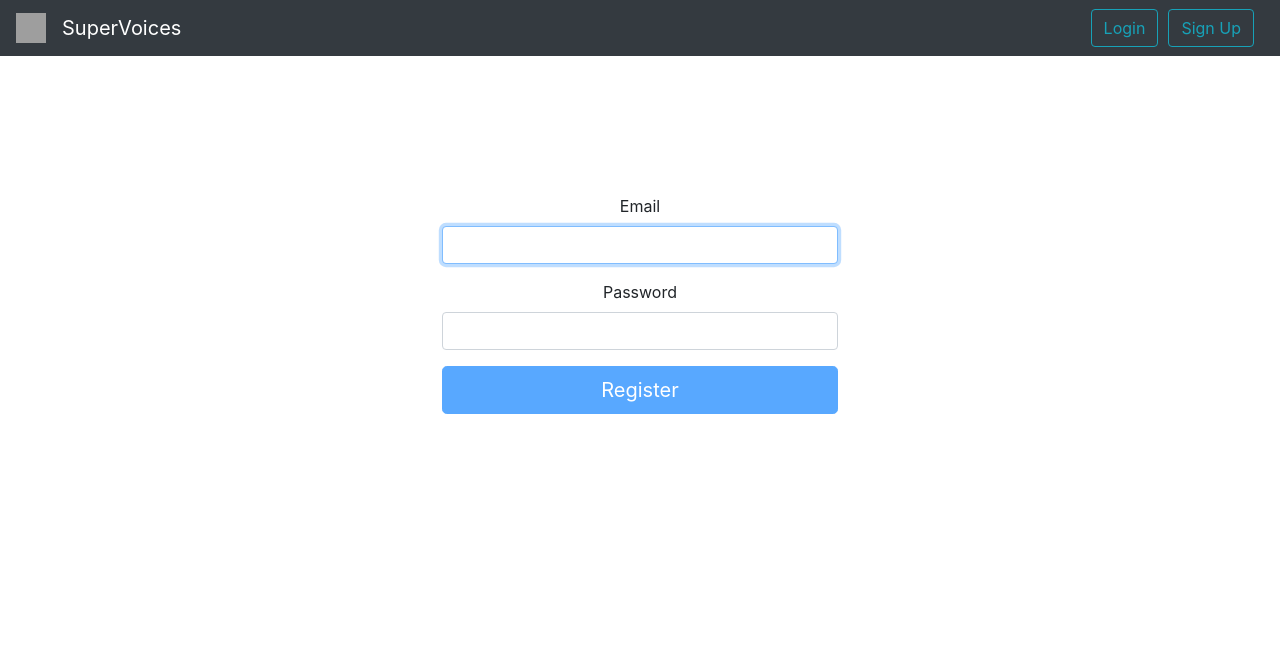
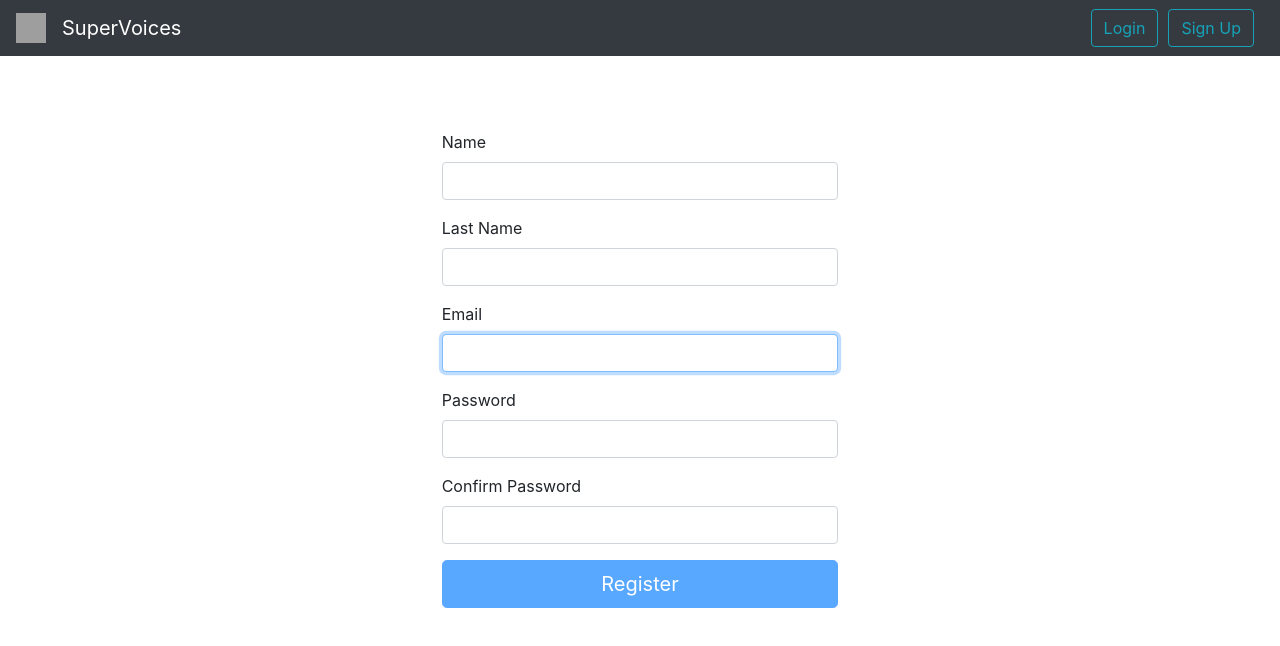
Before and after one commit to jpcano1/cloud_proyecto_1, a React (Create React App) app in the folder frontend/: page /signUp in a window 1280 px wide. Shown: the top 646 px of the page. Built offline with nearby package versions, Linux system fonts and the light colour scheme; grey boxes are pictures that could not be loaded.

Commit message:
funcionalidades basicas terminadas ( espero), ahora a decorar2

```diff
--- a/frontend/src/components/AdminMenu.js
+++ b/frontend/src/components/AdminMenu.js
@@ -3,6 +3,8 @@ import {Button, Modal} from 'react-bootstrap';
 import {get_contests, post_contest, delete_contest,put_contest, upload_banner} from '../services/Contest';
 import DatePicker from "react-datepicker";
 import configData from '../config.json';
+import Snackbar from '@material-ui/core/Snackbar';
+import MuiAlert from '@material-ui/lab/Alert';
 
 
 export default function AdminMenu(props){
--- a/frontend/src/components/Contest.js
+++ b/frontend/src/components/Contest.js
@@ -6,6 +6,7 @@ import {Button, Modal} from 'react-bootstrap';
 import Pagination from '@material-ui/lab/Pagination';
 import '../css/Contest.css';
 import configData from '../config.json';
+import Cookie from 'js-cookie';
 
 
 export default function Contest(props){
@@ -24,9 +25,13 @@ export default function Contest(props){
     const[audios,setAudios] = useState([]);
 
     const[pages,setPages] = useState(0);
+    const[isLogged, setIsLogged] = useState(false);
 
     useEffect(async () =>{
         let answer = await get_contest_detail(props.match.params.url)
+        if(Cookie.get("access_token")){
+          setIsLogged(true);
+        }
         setContest(answer.contest);
         fetchAudios();
     },[contest.id])
@@ -39,7 +44,12 @@ export default function Contest(props){
     }
     async function fetchAudios(page=1){
       let answer = await get_voices(contest.id,page);
-      setAudios(answer.voices);
+      if(!isLogged){
+        setAudios(answer.voices.filter((d) => d.converted=="true"));
+      }
+      else{
+        setAudios(answer.voices);
+      }
       setPages(answer.count);
     }
     async function createVoice(){
@@ -104,14 +114,21 @@ export default function Contest(props){
                     {audios.sort((a, b) => new Date(b.created) - new Date(a.date)).map(h =>
                       {return <div className="card m-2" style={{width: "18rem"}}>
                             <div className="card-body">
-                                <h5 className="card-title">{h.name}</h5>
+                                <h5 className="card-title">{h.name +" "+ h.last_name}</h5>
                                 <h6>{h.email}</h6>
+                                <h6>Raw Audio</h6>
+                                {isLogged && <div className="container-fluid">
+                                              <audio className="audio-style" src={urlAudio+h.raw_audio} controls>
+                                                Your browser does not support the <code>audio</code> element.
+                                              </audio>
+                                            </div>}
+                                <h6>Converted Audio</h6>
                                 <div className="container-fluid">
-                                  <audio className="audio-style" src={urlAudio+h.audio} controls>
+                                  <audio className="audio-style" src={urlAudio+h.converted_audio} controls>
                                     Your browser does not support the <code>audio</code> element.
                                   </audio>
                                 </div>
-                                <h6>Converted: {h.converted=="true"? "In process":"Converted"}</h6>
+                                {isLogged && <h6>Converted: {h.converted=="true"? "Converted":"In Process"}</h6>}
 
                             </div>
                             <div className="card-footer">
--- a/frontend/src/components/Login.js
+++ b/frontend/src/components/Login.js
@@ -3,7 +3,9 @@ import Form from "react-bootstrap/Form";
 import Button from "react-bootstrap/Button";
 import {post_login} from '../services/User';
 import { useHistory, Link } from "react-router-dom";
-import '../css/LoginCss.css'
+import '../css/LoginCss.css';
+import Snackbar from '@material-ui/core/Snackbar';
+import MuiAlert from '@material-ui/lab/Alert';
 
 export default function Login(){
     const history = useHistory();
@@ -21,7 +23,7 @@ export default function Login(){
       history.push({pathname:"/contest", state: { admin: answer }});
     }
     return(
-        <div className="Login justify-content-center center text-center col-4">
+        <div className="Login justify-content-center center  col-4">
         <Form onSubmit={handleSubmit}>
         <Form.Group size="lg" controlId="email">
           <Form.Label>Email</Form.Label>
--- a/frontend/src/components/SignUp.js
+++ b/frontend/src/components/SignUp.js
@@ -7,22 +7,45 @@ import '../css/LoginCss.css'
 
 export default function SignUp(){
     const history = useHistory();
-    const [email, setEmail] = useState([]);
-    const [password, setPassword] = useState([]);
+    const[name, setName] = useState("");
+    const[last_name, setLastName] = useState("");
+    const [email, setEmail] = useState("");
+    const [password, setPassword] = useState("");
+    const[confirmPassword, setConfirmPassword] = useState("");
 
     function validateForm() {
-      return email.length > 0 && password.length > 0;
+      return email.length > 0 && password.length > 0 && password == confirmPassword;
     }
 
     async function handleSubmit(event) {
       event.preventDefault();
-      let data = {"email": email, "password":password};
-      await post_register(data);
-      history.push("/");
+      let newAdmin = new Object();
+      newAdmin.name = name;
+      newAdmin.last_name = last_name;
+      newAdmin.email = email;
+      newAdmin.password = password;
+      await post_register(newAdmin);
+      history.push("/login");
     }
     return(
-        <div className="Login justify-content-center center text-center col-4">
+        <div className="Login justify-content-center center col-4">
         <Form onSubmit={handleSubmit}>
+        <Form.Group size="lg" controlId="name">
+          <Form.Label>Name</Form.Label>
+          <Form.Control
+            type="text"
+            value={name}
+            onChange={(e) => setName(e.target.value)}
+          />
+        </Form.Group>
+        <Form.Group size="lg" controlId="lastName">
+          <Form.Label>Last Name</Form.Label>
+          <Form.Control
+            type="text"
+            value={last_name}
+            onChange={(e) => setLastName(e.target.value)}
+          />
+        </Form.Group>
         <Form.Group size="lg" controlId="email">
           <Form.Label>Email</Form.Label>
           <Form.Control
@@ -39,6 +62,16 @@ export default function SignUp(){
             value={password}
             onChange={(e) => setPassword(e.target.value)}
           />
+
+        </Form.Group>
+        <Form.Group size="lg" controlId="confirmPassword">
+          <Form.Label>Confirm Password</Form.Label>
+          <Form.Control
+            type="password"
+            value={confirmPassword}
+            onChange={(e) => setConfirmPassword(e.target.value)}
+          />
+
         </Form.Group>
         <Button block size="lg" type="submit" disabled={!validateForm()}>
           Register
--- a/frontend/src/css/LoginCss.css
+++ b/frontend/src/css/LoginCss.css
@@ -2,5 +2,5 @@
     margin: auto;
     width: 50%;
     padding: 10px;
-    margin-top: 10%;
+    margin-top: 5%;
   }
--- a/frontend/src/services/User.js
+++ b/frontend/src/services/User.js
@@ -1,7 +1,8 @@
 import axios from "axios";
 import Cookie from "js-cookie";
+import configData from '../config.json';
 
-const url = "http://localhost:5000/api"
+const url = configData.BACKEND_URL+"api";
 
 export async function post_login(data){
     try{
@@ -11,7 +12,7 @@ export async function post_login(data){
         return answer.data.admin_id
     }
     catch (error) {
-        // Error 😨
+        // Error
         if (error.response) {
             /*
              * The request was made and the server responded with a
```
